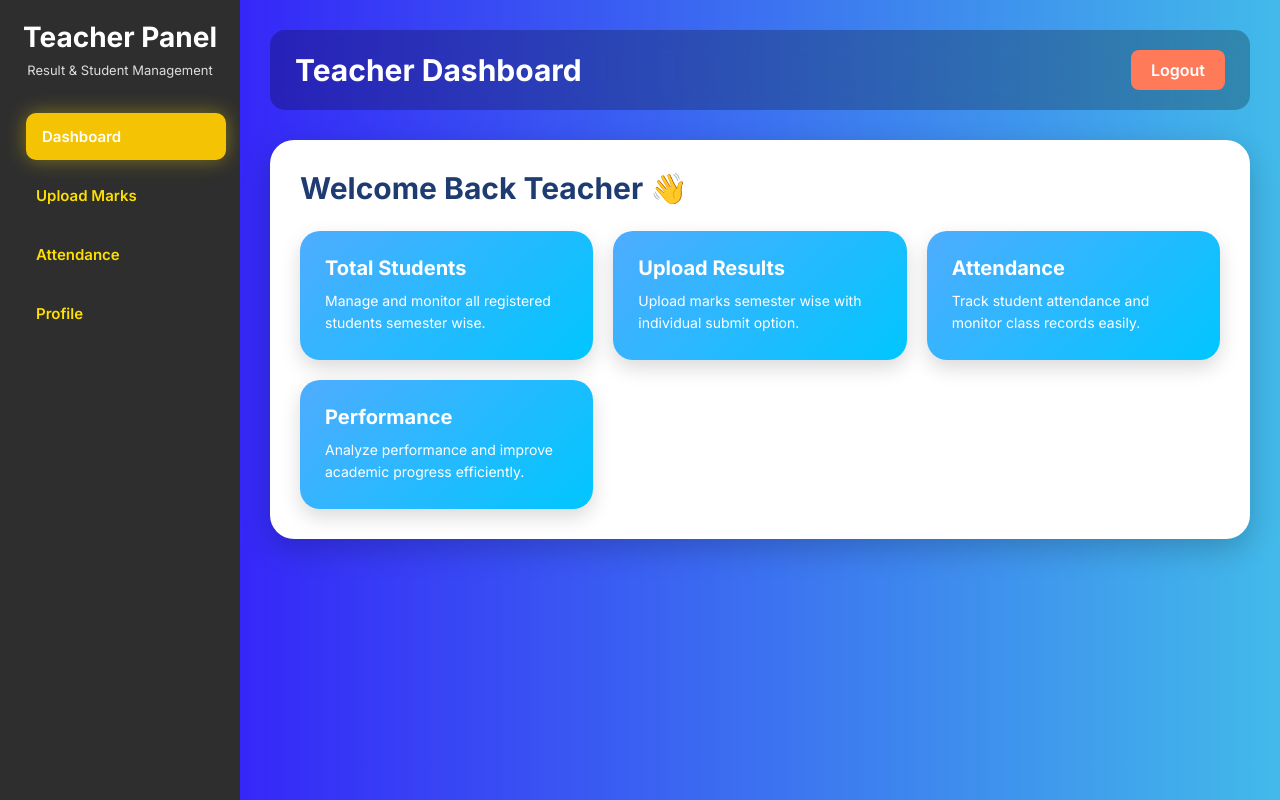
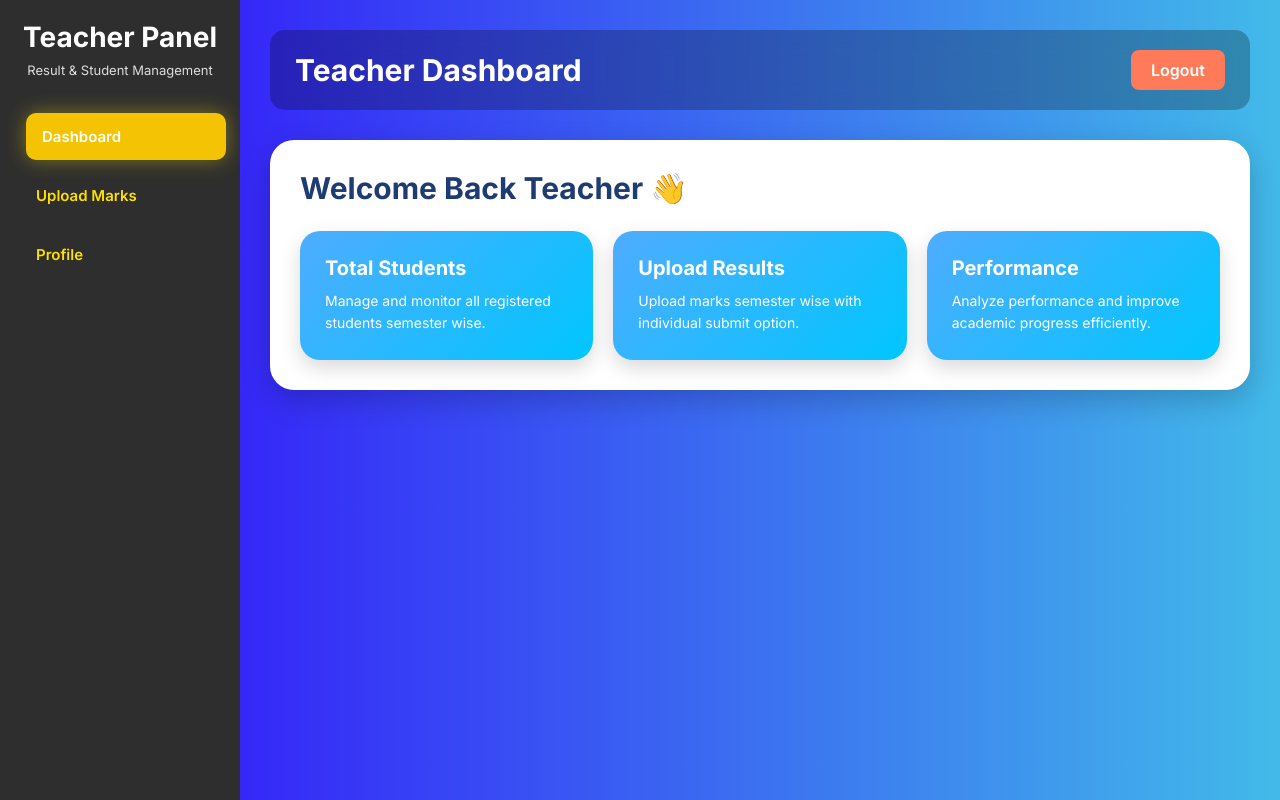
Before and after one commit to adnanoxo/Major-6, a Flask app: template templates/teacher_dash.html in a window 1280 px wide. Run offline with Flask 3, Linux system fonts and the light colour scheme; the template is opened without the code that fills it: most values are stand-ins (such as "Sample title", 1, 10 or a date in 2020).

Commit message:
i added batch selection and session selectio in marks entry and also deleyted attendance section from teacher dashboard

```diff
--- a/templates/teacher_dash.html
+++ b/templates/teacher_dash.html
@@ -352,437 +341,236 @@
                 overflow-x:auto;
             }
         }
-
     </style>
-
 </head>
 
 <body>
 
-    <!-- Sidebar -->
-
     <div class="sidebar">
-
         <div class="logo">
-
             <h2>Teacher Panel</h2>
-
             <p>Result & Student Management</p>
-
         </div>
-
-        <a onclick="showTab('dashboard',this)" class="active">
-            Dashboard
-        </a>
-
-        <a onclick="showTab('upload',this)">
-            Upload Marks
-        </a>
-
-        <a onclick="showTab('attendance',this)">
-            Attendance
-        </a>
-
-        <a onclick="showTab('profile',this)">
-            Profile
-        </a>
-
+        <a onclick="showTab('dashboard',this)" class="active">Dashboard</a>
+        <a onclick="showTab('upload',this)">Upload Marks</a>
+        <a onclick="showTab('profile',this)">Profile</a>
     </div>
-
-    <!-- Main -->
 
     <div class="main">
 
-        <!-- Header -->
-
         <div class="header">
-
-            <h1 id="page-title">
-                Teacher Dashboard
-            </h1>
-
-            <a href="{{ url_for('logout') }}" class="logout">
-                Logout
-            </a>
-
+            <h1 id="page-title">Teacher Dashboard</h1>
+            <a href="{{ url_for('logout') }}" class="logout">Logout</a>
         </div>
 
-        <!-- Dashboard -->
-
         <div id="dashboard" class="tab-content active">
-
             <div class="container">
-
-                <div class="heading">
-                    Welcome Back Teacher 👋
+                <div class="heading">Welcome Back Teacher 👋</div>
+                <div class="card-grid">
+                    <div class="card">
+                        <h3>Total Students</h3>
+                        <p>Manage and monitor all registered students semester wise.</p>
                     </div>
-
-                <div class="card-grid">
-
                     <div class="card">
-
-                        <h3>Total Students</h3>
-
-                        <p>
-                            Manage and monitor all registered students semester wise.
-                        </p>
-
+                        <h3>Upload Results</h3>
+                        <p>Upload marks semester wise with individual submit option.</p>
                     </div>
 
                     <div class="card">
-
-                        <h3>Upload Results</h3>
-
-                        <p>
-                            Upload marks semester wise with individual submit option.
-                        </p>
-
+                        <h3>Performance</h3>
+                        <p>Analyze performance and improve academic progress efficiently.</p>
+                    </div>
+                </div>
+            </div>
         </div>
 
-                    <div class="card">
-
-                        <h3>Attendance</h3>
-
-                        <p>
-                            Track student attendance and monitor class records easily.
-                        </p>
-
-                    </div>
-
-                    <div class="card">
-
-                        <h3>Performance</h3>
-
-                        <p>
-                            Analyze performance and improve academic progress efficiently.
-                        </p>
-
-                    </div>
-
-                </div>
-
-            </div>
-
-        </div>
-
-        <!-- Upload Marks -->
-
         <div id="upload" class="tab-content">
-
             <div class="container">
-
-                <div class="heading">
-                    Semester Marks Entry
-                </div>
+                <div class="heading">Semester Marks Entry</div>
 
                 <div class="top-section">
-
-                    <select id="semester"
-                            onchange="generateTable()">
-
-                        <option value="">
-                            Select Semester
-                        </option>
-
-                        <option value="1">
-                            Semester 1
-                        </option>
-
-                        <option value="2">
-                            Semester 2
-                        </option>
-
-                        <option value="3">
-                            Semester 3
-                        </option>
-
-                        <option value="4">
-                            Semester 4
-                        </option>
-
-                        <option value="5">
-                            Semester 5
-                        </option>
-
-                        <option value="6">
-                            Semester 6
-                        </option>
-
+                    <select id="semester" onchange="generateTable()">
+                        <option value="">Select Semester</option>
+                        <option value="1">Semester 1</option>
+                        <option value="2">Semester 2</option>
+                        <option value="3">Semester 3</option>
+                        <option value="4">Semester 4</option>
+                        <option value="5">Semester 5</option>
+                        <option value="6">Semester 6</option>
                     </select>
 
-                    <div class="subject-list"
-                         id="subjectList">
-                    </div>
+                    <select id="batch" onchange="generateTable()">
+                        <option value="">Select Batch</option>
+                        <option value="2023-2026">2023-2026</option>
+                        <option value="2024-2027">2024-2027</option>
+                        <option value="2025-2028">2025-2028</option>
+                        <option value="2024-2026">2024-2026</option>
+                        <option value="2025-2027">2025-2027</option>
+                    </select>
 
+                    <div class="subject-list" id="subjectList"></div>
                 </div>
 
                 <div id="tableContainer">
-
-                    <p style="text-align:center;color:#666;">
-                        Please select semester.
-                    </p>
-
+                    <p style="text-align:center;color:#666;">Please select both semester and batch to open sheet.</p>
+                </div>
+            </div>
         </div>
 
-            </div>
-
-        </div>
-
-        <!-- Attendance -->
-
-        <div id="attendance" class="tab-content">
-
-            <div class="container">
-
-                <div class="heading">
-                    Attendance Management
-                </div>
-
-                <div class="attendance-box">
-
-                    <div class="attendance-item">
-
-                        <div>
-
-                            <h3>BCA Semester 3</h3>
-
-                            <p>Present Students : 42</p>
-
-                        </div>
-
-                        <div class="badge">
-                            Active
-                        </div>
-
-                    </div>
-
-                    <div class="attendance-item">
-
-                        <div>
-
-                            <h3>BCA Semester 4</h3>
-
-                            <p>Present Students : 39</p>
-
-                        </div>
-
-                        <div class="badge">
-                            Active
-                        </div>
-
-                    </div>
-
-                    <div class="attendance-item">
-
-                        <div>
-
-                            <h3>BCA Semester 5</h3>
-
-                            <p>Present Students : 36</p>
-
-                        </div>
-
-                        <div class="badge">
-                            Active
-                        </div>
-
-                    </div>
-
-                </div>
-
-            </div>
-
-        </div>
-
-        <!-- Profile -->
 
         <div id="profile" class="tab-content">
-
             <div class="container">
-
-                <div class="heading">
-                    Teacher Profile
+                <div class="heading">Teacher Profile</div>
+                <div class="profile-box">
+                    <div class="profile-img">{{ teacher.name[0] }}</div>
+                    <div class="profile-details">
+                        <h3>{{ teacher.name }}</h3>
+                        <p>Department : {{ teacher.course }}</p>
+                        <p>Email :  {{ teacher.email }}</p>
+                        <p>Role : {{ teacher.role }}</p>
                     </div>
-
-                <div class="profile-box">
-
-                    <div class="profile-img">
-                        {{ teacher.name[0] }}
                 </div>
-
-                    <div class="profile-details">
-
-                        <h3>
-                            {{ teacher.name }}
-                        </h3>
-
-                        <p>
-                            Department : {{ teacher.course }}
-                        </p>
-
-
-
-                        <p>
-                            Email :  {{ teacher.email }}
-                        </p>
-
-                        <p>
-                            Role : {{ teacher.role }}
-                        </p>
-
             </div>
-
-                </div>
-
-            </div>
-
         </div>
 
     </div>
 
 <script>
-
-    // Sidebar Function
-
-    function showTab(tabId,element){
-
-        document.querySelectorAll('.tab-content')
-        .forEach(tab=>{
-
+    // Tab Controller
+    function showTab(tabId, element){
+        document.querySelectorAll('.tab-content').forEach(tab => {
             tab.classList.remove('active');
-
+        });
+        document.querySelectorAll('.sidebar a').forEach(link => {
+            link.classList.remove('active');
         });
 
-        document.querySelectorAll('.sidebar a')
-        .forEach(link=>{
-
-            link.classList.remove('active');
-
-        });
-
-        document.getElementById(tabId)
-        .classList.add('active');
-
+        document.getElementById(tabId).classList.add('active');
         element.classList.add('active');
 
         const titles = {
+            dashboard: "Teacher Dashboard",
+            upload: "Upload Marks",
+            attendance: "Attendance",
+            profile: "Teacher Profile"
+        };
+        document.getElementById("page-title").innerText = titles[tabId];
+    }
 
-            dashboard:"Teacher Dashboard",
-
-            upload:"Upload Marks",
-
-            attendance:"Attendance",
-
-            profile:"Teacher Profile"
-
+    // Dynamic Curriculum Subject Definitions
+    const semesterSubjects = {
+        1: ["C Programming", "Mathematics", "English", "Computer Fundamentals"],
+        2: ["C++", "Data Structure", "DBMS", "Web Designing"],
+        3: ["Java", "Operating System", "Python", "Computer Network"],
+        4: ["Software Engineering", "Cloud Computing", "AI", "Cyber Security"],
+        5: ["Machine Learning", "Data Science", "Android", "Compiler Design"],
+        6: ["Project", "Internship", "Viva", "Seminar"]
     };
 
-        document.getElementById("page-title")
-        .innerText = titles[tabId];
+    // Auto-calculates which specific 1-year session fits the current batch & semester combo
+    function determineDefaultSession(batch, semester) {
+        if (!batch) return "";
+        const startYear = parseInt(batch.split("-")[0]);
+        const semNum = parseInt(semester);
 
+        const academicYearOffset = Math.floor((semNum - 1) / 2);
+        const calculatedStart = startYear + academicYearOffset;
+
+        return `${calculatedStart}-${calculatedStart + 1}`;
     }
 
+    // NEW: Loops through the batch limits and creates ONLY the valid sequence of years
+    function getValidSessionsForBatch(batchString) {
+        if (!batchString) return [];
+        const parts = batchString.split("-");
+        const start = parseInt(parts[0]);
+        const end = parseInt(parts[1]);
 
-    // Semester Subjects
+        let validSessions = [];
+        // Generate loop based on exact course span (e.g. 2024 to 2027)
+        for (let year = start; year < end; year++) {
+            validSessions.push(`${year}-${year + 1}`);
+        }
+        return validSessions;
+    }
 
-    const semesterSubjects = {
-
-        1:[
-            "C Programming" ,
-            "Mathematics",
-            "English",
-            "Computer Fundamentals"
-        ],
-
-        2:[
-            "C++",
-            "Data Structure",
-            "DBMS",
-            "Web Designing"
-        ],
-
-        3:[
-            "Java",
-            "Operating System",
-            "Python",
-            "Computer Network"
-        ],
-
-        4:[
-            "Software Engineering",
-            "Cloud Computing",
-            "AI",
-            "Cyber Security"
-        ],
-
-        5:[
-            "Machine Learning",
-            "Data Science",
-            "Android",
-            "Compiler Design"
-        ],
-
-        6:[
-            "Project",
-            "Internship",
-            "Viva",
-            "Seminar"
-        ]
-
-    };
-
-
-    // Generate Table
-
+    // Dynamically Generate Entry Form Elements
     function generateTable() {
-
         const semester = document.getElementById("semester").value;
-    const subjects = semesterSubjects[semester];
+        const batchValue = document.getElementById("batch").value;
 
         const subjectList = document.getElementById("subjectList");
         const tableContainer = document.getElementById("tableContainer");
 
+        // Clear view space
         subjectList.innerHTML = "";
         tableContainer.innerHTML = "";
 
+        // Only render once both constraints are explicitly selected
+        if (!semester || !batchValue) {
+            tableContainer.innerHTML = `<p style="text-align:center;color:#666;">Please select both semester and batch to open sheet.</p>`;
+            return;
+        }
+
+        const subjects = semesterSubjects[semester];
         if (!subjects) return;
 
+        // Smart dynamic values calculation
+        const computedSession = determineDefaultSession(batchValue, semester);
+        const allowedSessions = getValidSessionsForBatch(batchValue);
+
+        // Render target active topics tags
         subjects.forEach(sub => {
             subjectList.innerHTML += `<div class="subject-tag">${sub}</div>`;
         });
 
+        // Generate data processing layout structures
         let form = `
         <form method="POST" action="/uploadmarks">
-
             <input type="hidden" name="semester" value="${semester}">
+            <input type="hidden" name="batch" value="${batchValue}">
 
             <table>
+                <thead>
                     <tr>
-                <th>Enrollment</th>
-                <th>Batch</th>
+                        <th style="width: 150px;">Enrollment</th>
+                        <th style="width: 180px;">Session</th>
         `;
 
         subjects.forEach(sub => {
             form += `<th>${sub}</th>`;
         });
 
-    form += `<th>Action</th></tr><tr>
+        form += `
+                        <th style="width: 110px;">Action</th>
+                    </tr>
+                </thead>
+                <tbody>
+                    <tr>
+                        <td>
+                            <input type="text" name="enrollment" placeholder="Enrollment No" required>
+                        </td>
+                        <td>
+                            <select name="session" required>
+        `;
 
-        <td>
-            <input type="text" name="enrollment" required>
-        </td>
+        // Loop directly through only the relevant calculated years
+        allowedSessions.forEach(sessionOption => {
+            const isSelected = (sessionOption === computedSession) ? 'selected' : '';
+            form += `<option value="${sessionOption}" ${isSelected}>${sessionOption}</option>`;
+        });
 
-        <td>
-            <input type="text" name="batch" required>
+        form += `
+                            </select>
                         </td>
         `;
 
-    // IMPORTANT PART (subject + marks pairing)
+        // Generate matching subject-marks array data entries
         subjects.forEach(sub => {
             form += `
                         <td>
                             <input type="hidden" name="subject[]" value="${sub}">
-                <input type="number" name="marks[]" required>
+                            <input type="number" name="marks[]" placeholder="Max 100" min="0" max="100" required>
                         </td>
             `;
         });
@@ -791,136 +579,15 @@
                         <td>
                             <button type="submit" class="row-submit">Submit</button>
                         </td>
-
                     </tr>
+                </tbody>
             </table>
         </form>
         `;
 
         tableContainer.innerHTML = form;
     }
-
-        // Table Start
-
-        let table = `
-
-        <table>
-
-            <tr>
-
-                <th>Student ID</th>
-
-                <th>Student Name</th>
-
-        `;
-
-
-        subjects.forEach(subject=>{
-
-            table += `<th>${subject}</th>`;
-
-        });
-
-        table += `<th>Action</th></tr>`;
-
-
-        // Row
-
-        table += `
-
-        <tr>
-
-            <td>
-
-                <input type="text"
-                       class="manual-input"
-                       placeholder="Enter ID">
-
-            </td>
-
-            <td>
-
-                <input type="text"
-                       class="manual-input"
-                       placeholder="Enter Name">
-
-            </td>
-
-        `;
-
-
-        subjects.forEach(subject=>{
-
-            table += `
-
-            <td>
-
-                <input type="number"
-                       class="marks-input"
-                       placeholder="Marks">
-
-            </td>
-
-            `;
-
-        });
-
-
-        table += `
-
-            <td>
-
-                <button class="row-submit"
-                        onclick="submitMarks(this)">
-
-                    Submit
-
-                </button>
-
-            </td>
-
-        </tr>
-
-        </table>
-
-        `;
-
-        tableContainer.innerHTML = table;
-
-
-
-    // Submit Marks
-
-    function submitMarks(btn){
-
-        const row = btn.closest("tr");
-
-        const id =
-        row.cells[0]
-        .querySelector("input").value;
-
-        const name =
-        row.cells[1]
-        .querySelector("input").value;
-
-        if(id === "" || name === ""){
-
-            alert("Please enter Student ID and Name");
-
-            return;
-
-        }
-
-        alert(
-            "Marks submitted successfully for "
-            + name +
-            " (ID: " + id + ")"
-        );
-
-    }
-
 </script>
 
 </body>
-
 </html>
```
Also changed, not shown: other parts of templates/teacher_dash.html (+26 -37 lines). Lines whose indentation alone changed are shown as unchanged.
